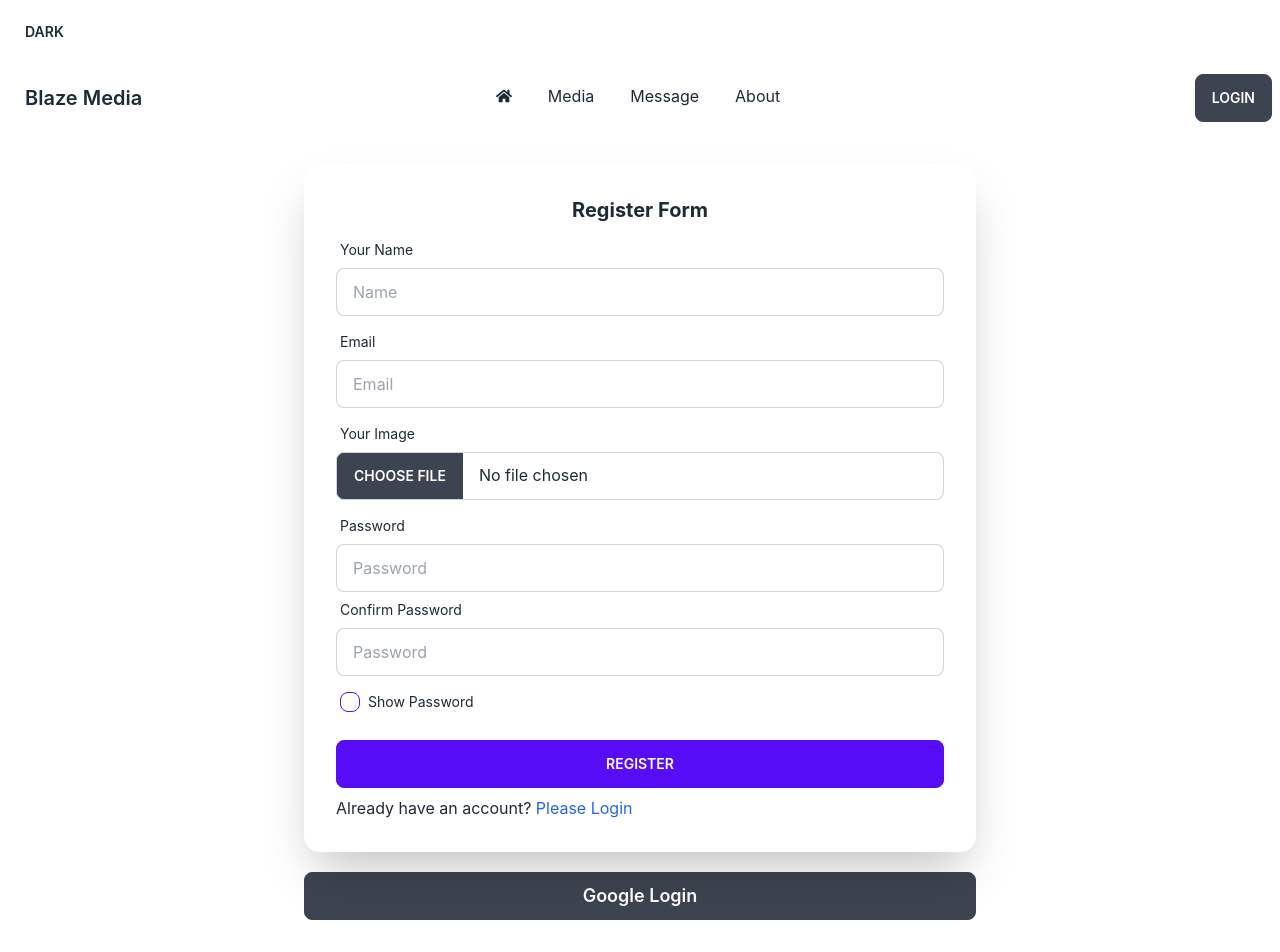
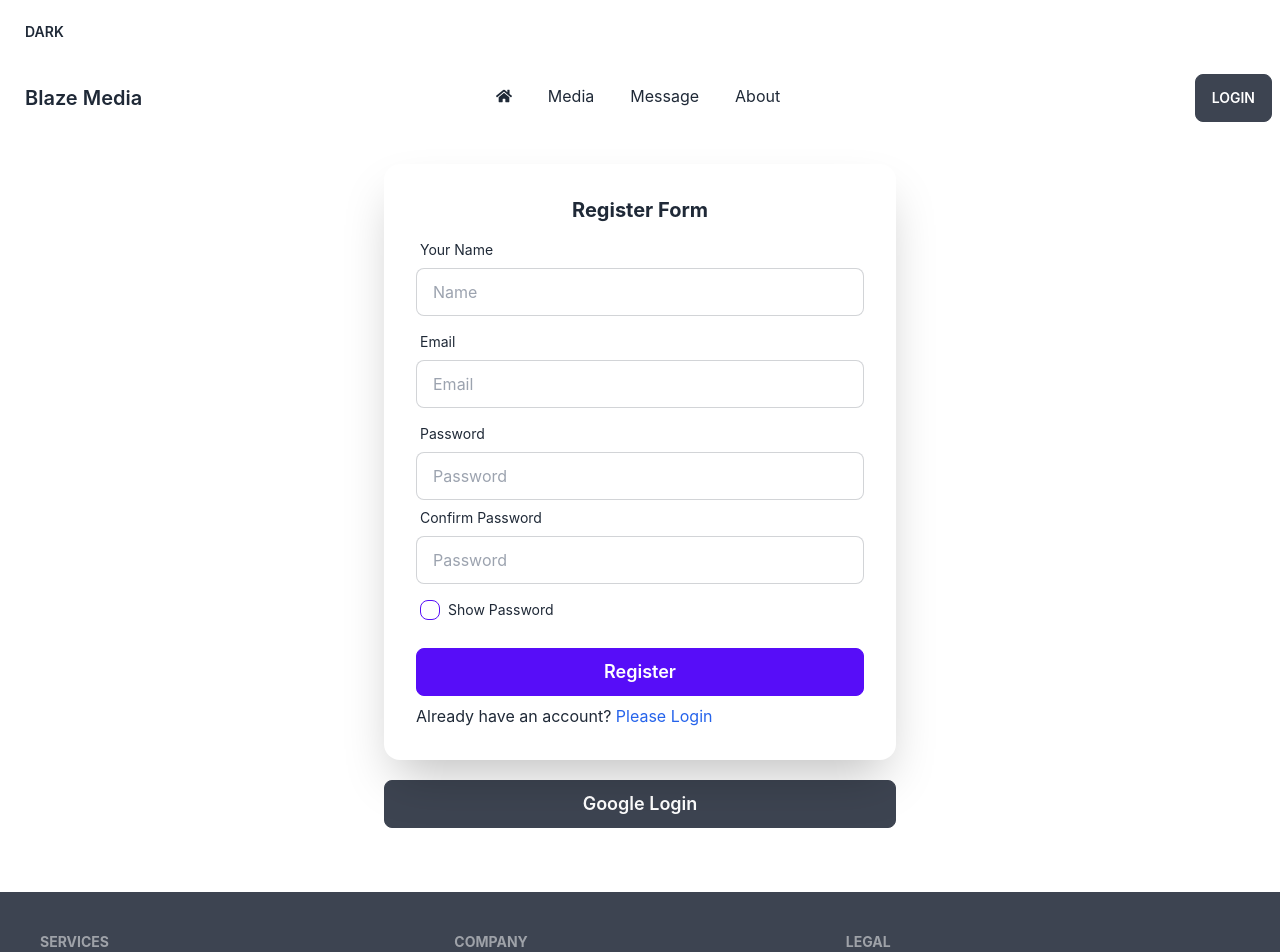
Before and after one commit to yusuf-khan-swd/blaze-media-client, a React (Create React App) app: page /register in a window 1280 px wide. Shown: the top 952 px of the page. Built offline with nearby package versions, Linux system fonts and the light colour scheme; no server answers.

Commit message:
remove image input from register page

```diff
--- a/src/Page/LoginRegister/Register/Register.js
+++ b/src/Page/LoginRegister/Register/Register.js
@@ -86,7 +86,7 @@ const Register = () => {
     <div className="container mx-auto mt-8 mb-16">
       <div className="m-2">
         <form onSubmit={handleSubmit(onSubmit)}>
-          <div className="card flex-shrink-0 w-full max-w-2xl shadow-2xl bg-base-100 mx-auto">
+          <div className="card flex-shrink-0 w-full max-w-lg shadow-2xl bg-base-100 mx-auto">
             <div className="card-body">
               <h2 className="text-xl text-center font-bold">Register Form</h2>
               <div className="form-control">
@@ -110,17 +110,6 @@ const Register = () => {
                   type="email"
                   placeholder="Email"
                   className="input input-bordered"
-                />
-                <p className="text-red-600"><small>{errors.email?.message}</small></p>
-              </div>
-              <div className="form-control">
-                <label className="label">
-                  <span className="label-text">Your Image</span>
-                </label>
-                <input
-                  {...register("image")}
-                  type="file"
-                  className="file-input file-input-bordered w-full"
                 />
                 <p className="text-red-600"><small>{errors.email?.message}</small></p>
               </div>
@@ -169,7 +158,7 @@ const Register = () => {
                 <p className="text-red-600">{registerError}</p>
               }
               <div className="form-control mt-3">
-                <button className="btn btn-primary" disabled={isDataLoading}>Register</button>
+                <button className="btn btn-primary capitalize text-lg" disabled={isDataLoading}>Register</button>
               </div>
               <div className="form-control">
                 <p>Already have an account? <Link className="text-blue-600" to={`/login`}>Please Login</Link></p>
@@ -177,7 +166,7 @@ const Register = () => {
             </div>
           </div>
         </form>
-        <div className="flex flex-col max-w-2xl mx-auto mt-5">
+        <div className="flex flex-col max-w-lg mx-auto mt-5">
           <button onClick={handleGoogleLogin} className="btn capitalize text-lg" disabled={isDataLoading}>Google Login</button>
         </div>
       </div>
```
